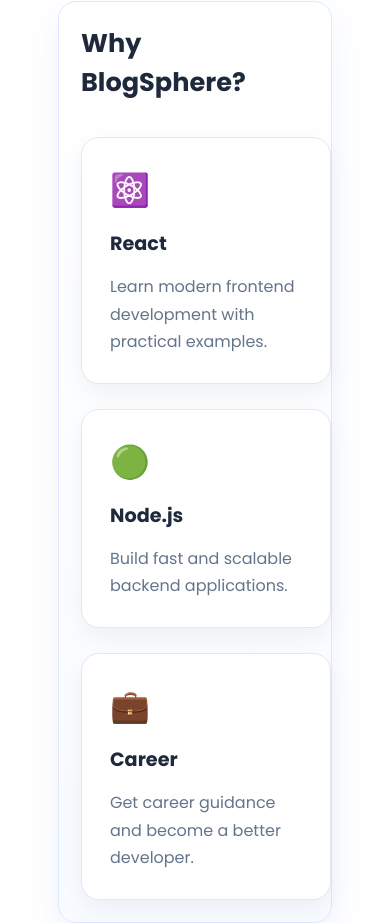
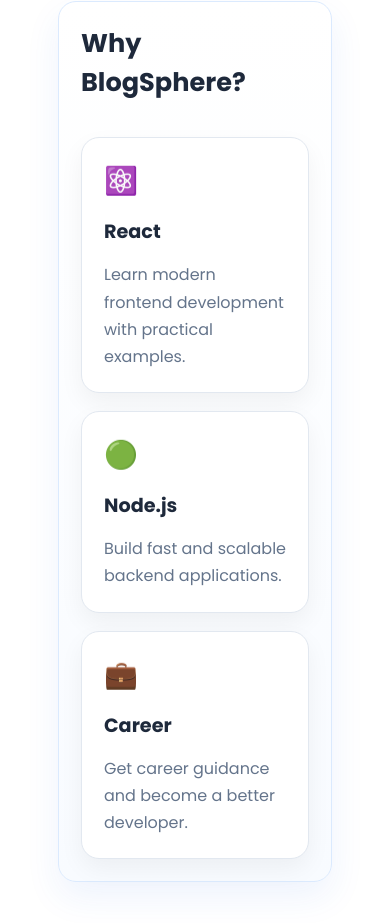
Before and after one commit to Anushka-git15/Article-Management, a React (Create React App) app in the folder my-blog-3/: page / in a window 390 px wide. Shown: the part 966-1889 px from the top of the page. Built offline with nearby package versions, Linux system fonts and the light colour scheme.

Commit message:
Refactor AboutPage styles for responsiveness
Updated font sizes to use clamp for better responsiveness and added media queries for mobile styling.

```diff
--- a/my-blog-3/src/pages/AboutPage.css
+++ b/my-blog-3/src/pages/AboutPage.css
@@ -10,7 +10,7 @@
 }
 
 .about-hero h1{
-    font-size:3rem;
+    font-size:clamp(2.2rem,5vw,3rem);
     color:#1e293b;
     margin-bottom:20px;
 }
@@ -30,7 +30,7 @@
     margin:auto;
     line-height:1.9;
     color:#64748b;
-    font-size:1.1rem;
+   font-size:clamp(1rem,2vw,1.1rem);
 }
 
 .about-card{
@@ -86,3 +86,57 @@
     color:#64748b;
     line-height:1.7;
 }
+
+@media (max-width:768px){
+
+.about-page{
+    padding:25px 18px 50px;
+}
+
+.about-hero{
+    margin-bottom:40px;
+}
+
+.about-hero h1{
+    font-size:2.2rem;
+    line-height:1.3;
+}
+
+.about-hero h1::after{
+    width:70px;
+    margin-top:14px;
+}
+
+.about-hero p{
+    font-size:1rem;
+    line-height:1.8;
+}
+
+.about-card{
+    padding:22px;
+    margin-bottom:30px;
+    border-radius:16px;
+}
+
+.about-card h2{
+    font-size:1.5rem;
+}
+
+.feature-grid{
+    grid-template-columns:1fr;
+    gap:18px;
+}
+
+.feature-card{
+    padding:22px;
+}
+
+.feature-card span{
+    font-size:1.7rem;
+}
+
+.feature-card h3{
+    font-size:1.2rem;
+}
+
+}
```
